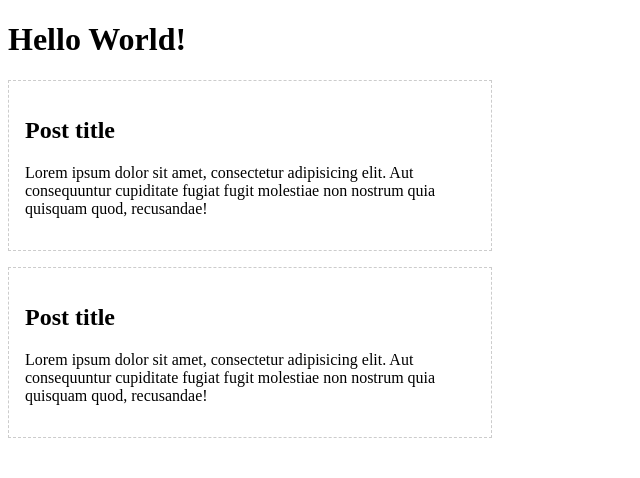
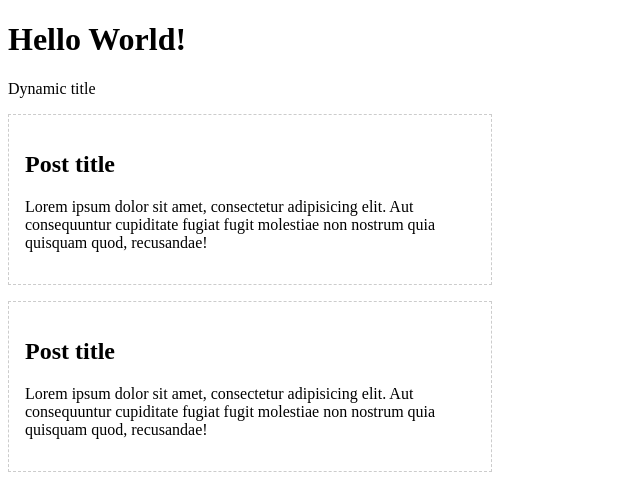
Before and after one commit to sandrig/angular-basics, an Angular app: page / in a window 1280 px wide. Shown: the top 478 px of the page, without its empty margins (0-640 px from the left). Built offline with nearby package versions, Linux system fonts and the light colour scheme.

Commit message:
feat: add interpolation

```diff
--- a/src/app/app.component.html
+++ b/src/app/app.component.html
@@ -1,4 +1,6 @@
 <h1>Hello World!</h1>
+
+<p>{{ title }}</p>
 
 <app-post></app-post>
 <app-post></app-post>
--- a/src/app/app.component.ts
+++ b/src/app/app.component.ts
@@ -6,5 +6,5 @@ import { Component } from '@angular/core';
   styleUrls: ['./app.component.scss']
 })
 export class AppComponent {
-  title = 'angular-basics';
+  title = 'Dynamic title';
 }
```
